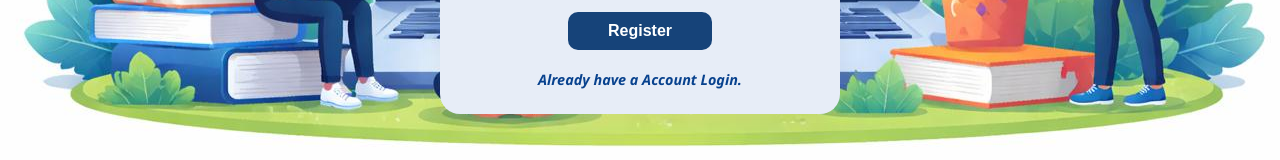
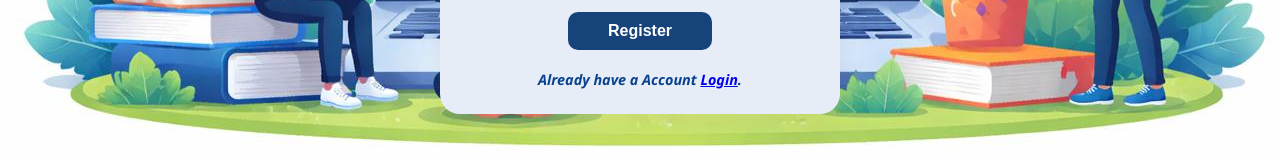
Before and after one commit to KeshaCodeolima/smart-learning-web-app-frontend, a React (Create React App) app: page /signup in a window 1280 px wide. Shown: the part 552-712 px from the top of the page. Built offline with nearby package versions, Linux system fonts and the light colour scheme.

Commit message:
(login): Add the link sign page to login page.

```diff
--- a/src/Components/Signup/signup.jsx
+++ b/src/Components/Signup/signup.jsx
@@ -1,3 +1,4 @@
+import { Link } from 'react-router-dom';
 import './signup.css';
 
 function signup() {
@@ -21,7 +22,7 @@ function signup() {
                     <button>Register</button>
                 </div>
                 <div className="signuplink">
-                    <span>Already have a Account Login. </span>
+                    <span>Already have a Account <Link to={'/'}>Login</Link>. </span>
                 </div>
             </div>
         </>
```
